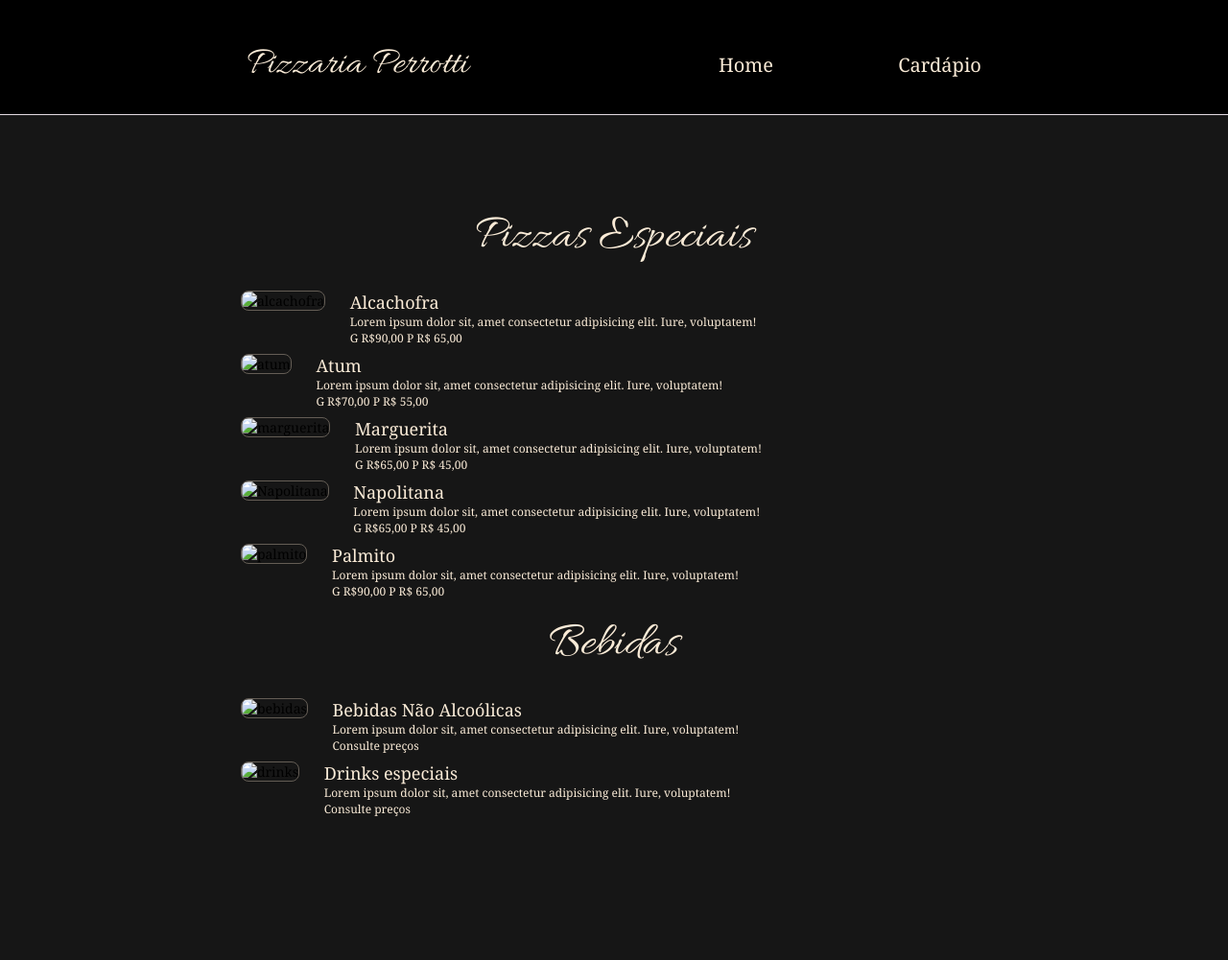
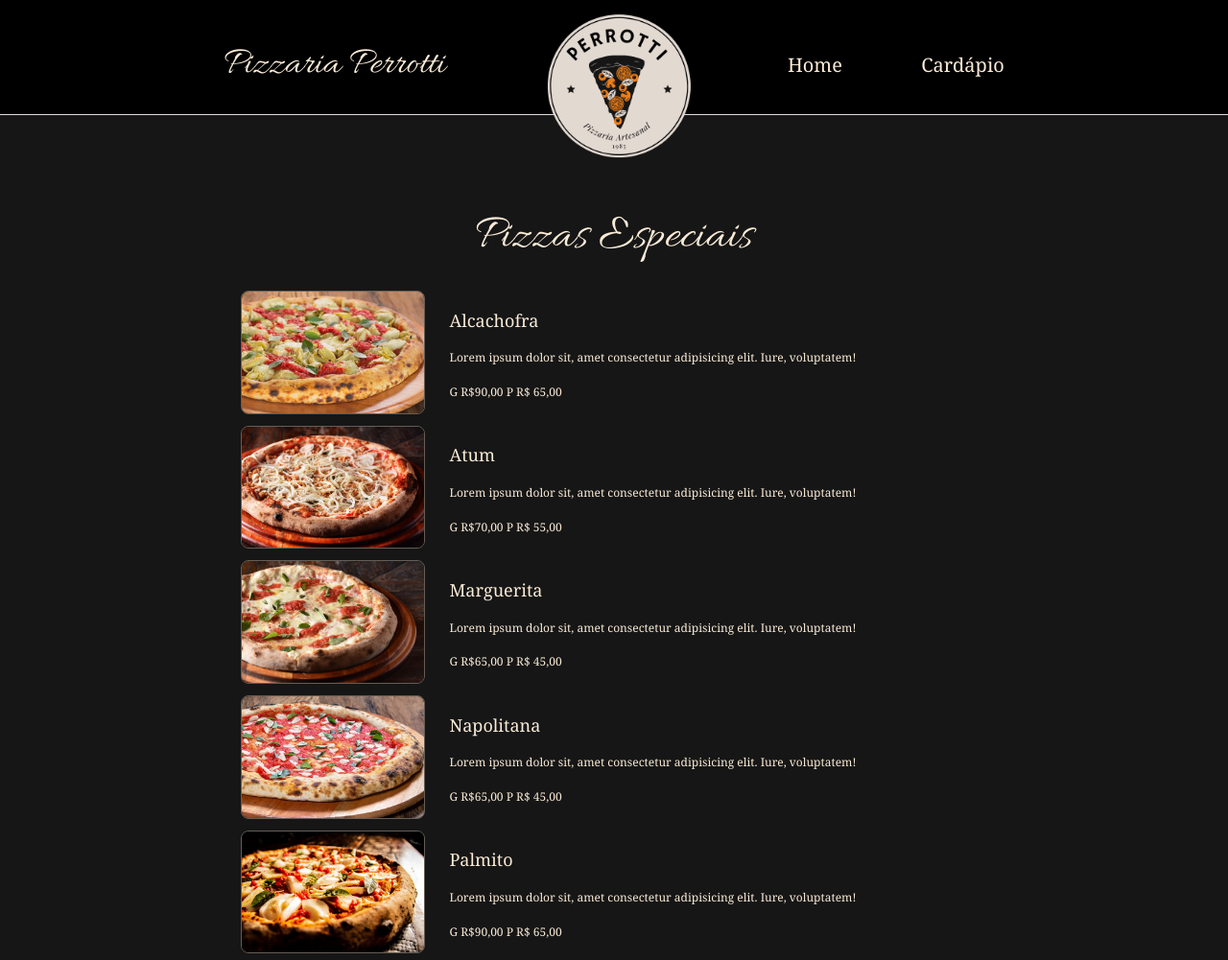
Before and after one commit to viperrotti/Site_Pizzaria_Perrotti, a plain HTML site: page cardapio.html in a window 1280 px wide. Shown: the top 1001 px of the page at 96% size. Drawn offline with Linux system fonts and the light colour scheme; the site is published under a folder, as on GitHub Pages, so addresses that start at the root find nothing.

Commit message:
corrigidos endereços de imagens

```diff
--- a/cardapio.html
+++ b/cardapio.html
@@ -6,7 +6,7 @@
     <title>Cardápio</title>
     <link rel="stylesheet" href="styles.css">
 
-    <link rel="icon" type="imagem/ico" href="/images/pizza_icon.ico" />
+    <link rel="icon" type="imagem/ico" href="./images/pizza_icon.ico" />
 
     <link rel="preconnect" href="https://fonts.googleapis.com">
     <link rel="preconnect" href="https://fonts.gstatic.com" crossorigin>
@@ -16,7 +16,7 @@
     <header>
         <nav class="menu">
             <h2>Pizzaria Perrotti</h2>
-            <img src="/images/Logo_ft.png" alt="">
+            <img src="./images/Logo_ft.png" alt="">
             <a href="index.html">Home</a>
             <a href="cardapio.html" target='_blank'>Cardápio</a>
         </nav>
@@ -29,7 +29,7 @@
             <div class="content-menu">
                 <div class="item">
                     <div>
-                        <img src="/images/alcachofra.jpg" alt="alcachofra">
+                        <img src="./images/alcachofra.jpg" alt="alcachofra">
                     </div>
                     <div class="descricao">
                         <span>Alcachofra</span>
@@ -40,7 +40,7 @@
 
                 <div class="item">
                     <div>
-                        <img src="/images/atum.jpg" alt="atum">
+                        <img src="./images/atum.jpg" alt="atum">
                     </div>
                     <div class="descricao">
                         <span>Atum</span>
@@ -51,7 +51,7 @@
 
                 <div class="item">
                     <div>
-                        <img src="/images/marguerita.jpg" alt="marguerita">
+                        <img src="./images/marguerita.jpg" alt="marguerita">
                     </div>
                     <div class="descricao">
                         <span>Marguerita</span>
@@ -62,7 +62,7 @@
 
                 <div class="item">
                     <div>
-                        <img src="/images/napoletana.jpg" alt="Napolitana">
+                        <img src="./images/napoletana.jpg" alt="Napolitana">
                     </div>
                     <div class="descricao">
                         <span>Napolitana</span>
@@ -73,7 +73,7 @@
 
                 <div class="item">
                     <div>
-                        <img src="/images/palmito.jpg" alt="palmito">
+                        <img src="./images/palmito.jpg" alt="palmito">
                     </div>
                     <div class="descricao">
                         <span>Palmito</span>
@@ -89,7 +89,7 @@
             <div class="content-menu">
                 <div class="item">
                     <div>
-                        <img src="/images/bebidas.jpg" alt="bebidas">
+                        <img src="./images/bebidas.jpg" alt="bebidas">
                     </div>
                     <div class="descricao">
                         <span>Bebidas Não Alcoólicas</span>
@@ -100,7 +100,7 @@
 
                 <div class="item">
                     <div>
-                        <img src="/images/drinks.jpg" alt="drinks">
+                        <img src="./images/drinks.jpg" alt="drinks">
                     </div>
                     <div class="descricao">
                         <span>Drinks especiais</span>
```
Also changed, not shown: index.html (+2 -2 lines).
